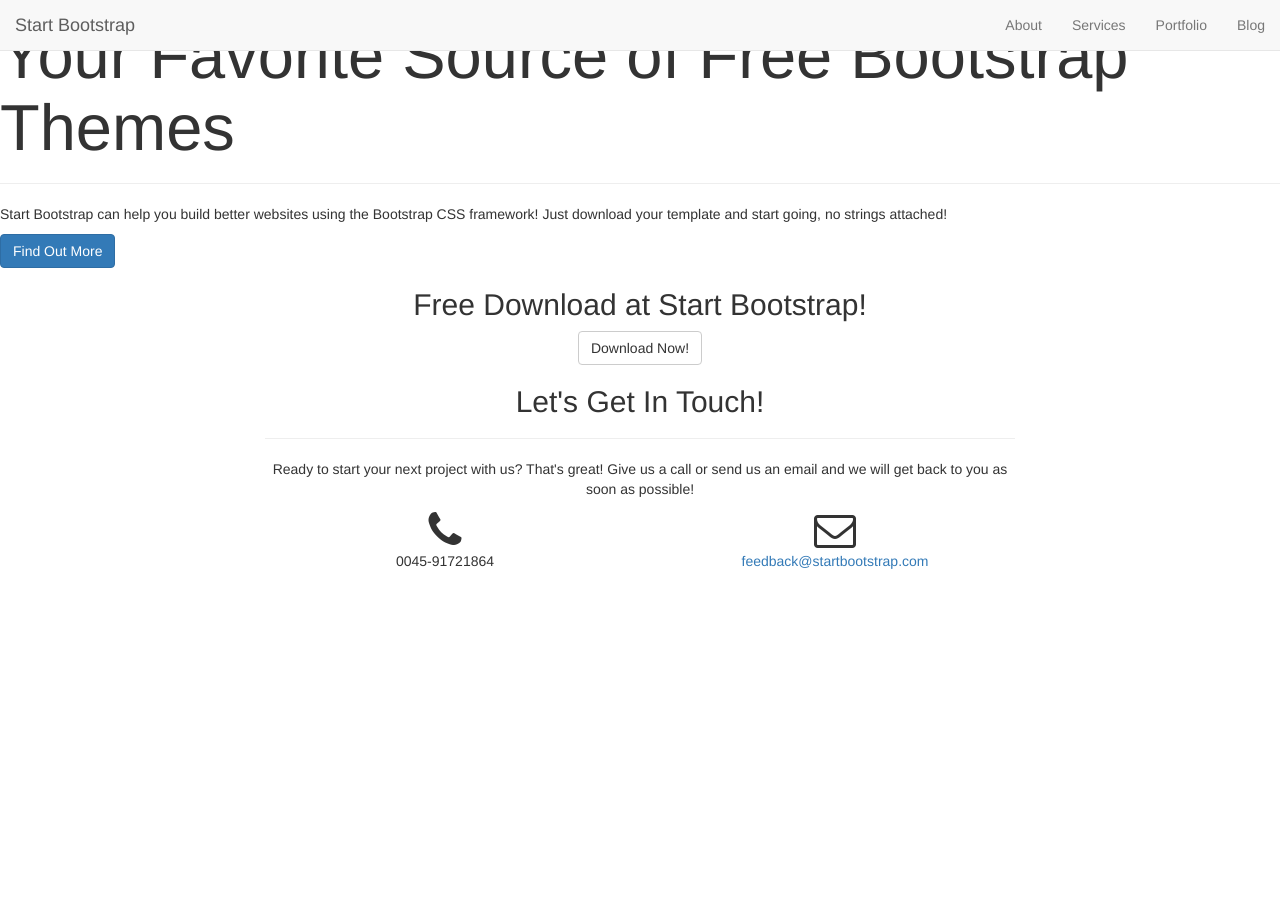
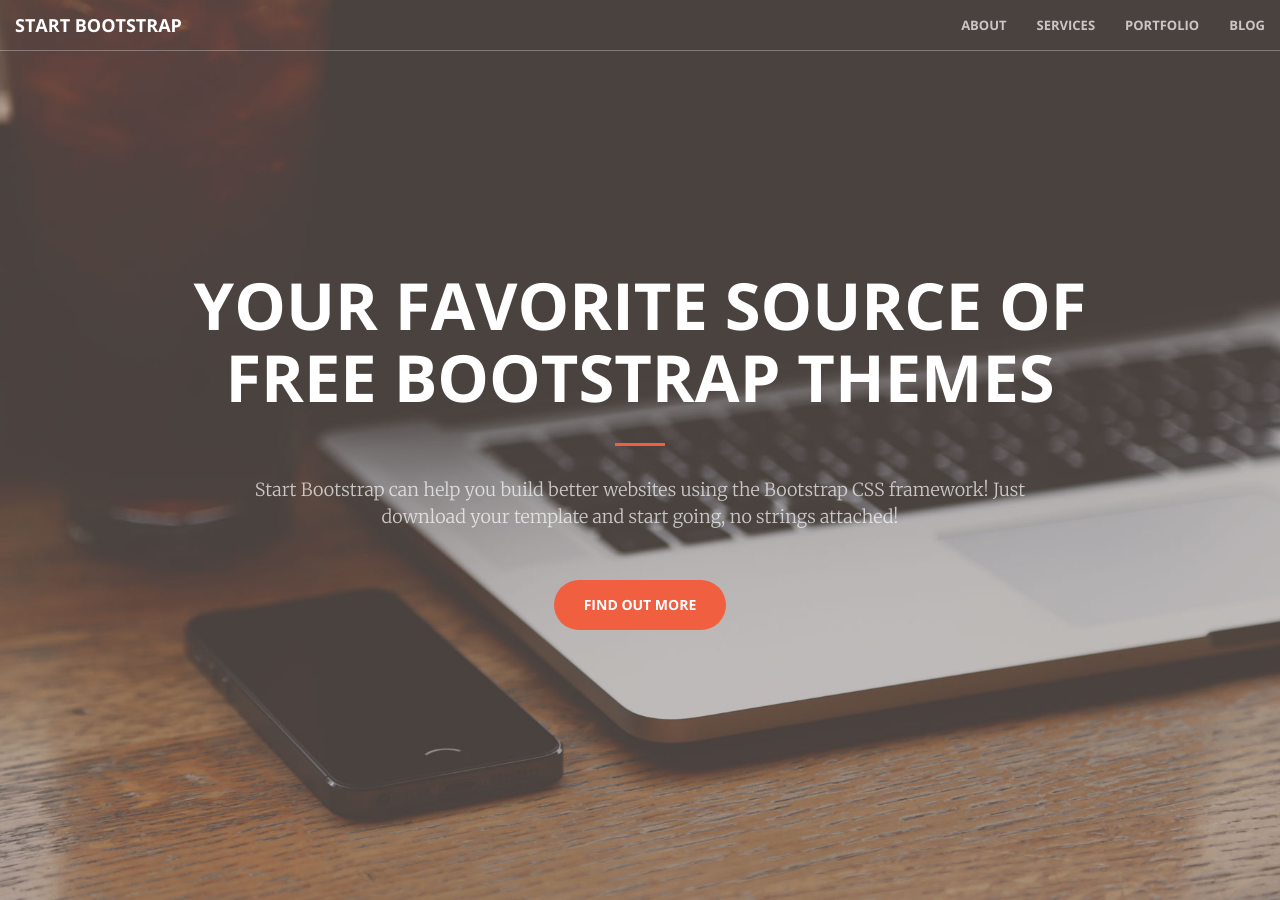
Before and after one commit to emabi59/myworks, a Jekyll site: the page built from index.html, in a window 1280 px wide and 900 px high. Built offline with Jekyll 4.4.1, drawn with Linux system fonts in a browser that asks for light colours; nearby versions of some CDN libraries; library files that are not in the unit come from our copies.

Commit message:
Update default.html

```diff
--- a/_layouts/default.html
+++ b/_layouts/default.html
@@ -8,7 +8,7 @@
 		<meta name="author" content="">
 		<title>Creative - {{ page.title }}</title>
 		<!-- Bootstrap Core CSS -->
-		<link rel="stylesheet" href=".../css/bootstrap.min.css" type="text/css">
+		<link rel="stylesheet" href="../css/bootstrap.min.css" type="text/css">
 
 		<!--<link rel="stylesheet" href="https://maxcdn.bootstrapcdn.com/bootstrap/3.3.7/css/bootstrap.min.css" type="text/css">!-->
 
@@ -17,7 +17,7 @@
 		<link href='https://fonts.googleapis.com/css?family=Merriweather:400,300,300italic,400italic,700,700italic,900,900italic' rel='stylesheet' type='text/css'>
 		<link rel="stylesheet" href="../font-awesome/css/font-awesome.min.css" type="text/css">
 		<!-- Custom CSS -->
-		<link rel="stylesheet" href=".../css/creative.css" type="text/css">
+		<link rel="stylesheet" href="../css/creative.css" type="text/css">
 		<!-- HTML5 Shim and Respond.js IE8 support of HTML5 elements and media queries -->
 		<!--[if lt IE 9]>
 		<script src="https://oss.maxcdn.com/libs/html5shiv/3.7.0/html5shiv.js"></script>
```
